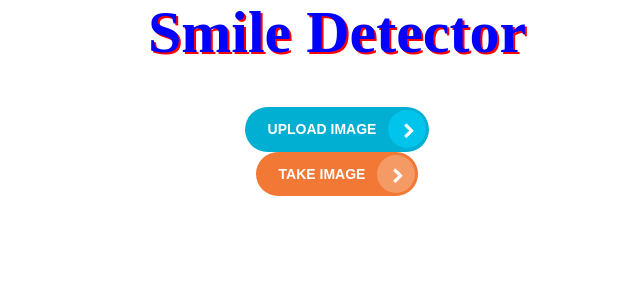
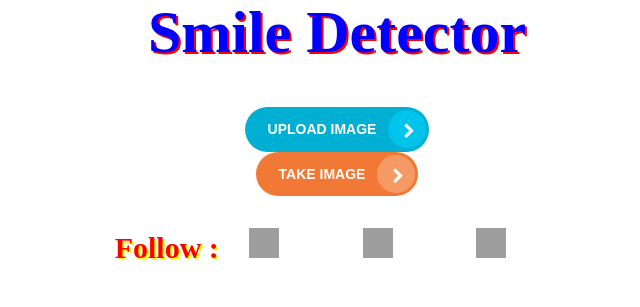
Before and after one commit to AdithyaYelloju/Happy-House-97.9, a Flask app: page / in a window 1280 px wide. Shown: the part 441-748 px from the top of the page, without its empty margins (303-943 px from the left). Run offline with Flask 2, Linux system fonts and the light colour scheme; some libraries are stand-ins or nearby versions; grey boxes are pictures that could not be loaded.

Commit message:
Update index.html

```diff
--- a/templates/index.html
+++ b/templates/index.html
@@ -28,6 +28,11 @@
 	  </div>
 
 	</div>
+	<h1 style="font-size:30px; color:red;text-shadow: 2px 2px yellow;">Follow :
+	<a href="https://www.linkedin.com/in/adithya-yelloju-653404133/" ><img src="/static/linkedin.png" width="30" height="30"></a>
+	<a href="https://github.com/AdithyaYelloju" ><img src="/static/github.png" width="30" height="30"></a>
+	<a href="https://twitter.com/AdithyaYelloju" ><img src="/static/twitter.png" width="30" height="30"></a>
+	</h1>
 
 	      </center>
 	</body>
```
